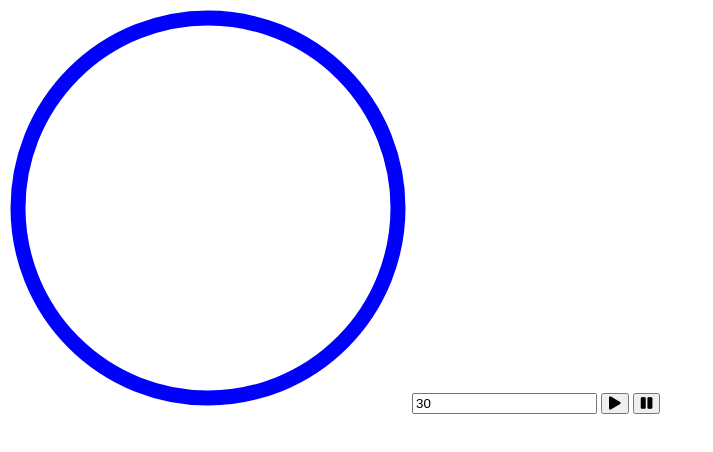
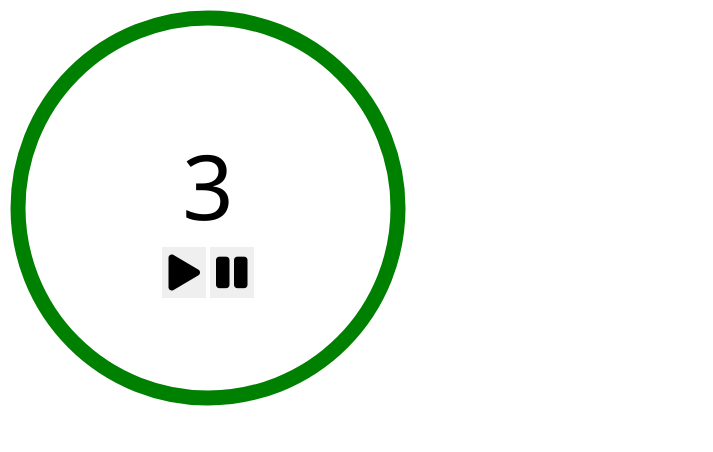
Before and after one commit to stanrocks/JS_bootcamp, a plain HTML site: page timer/index.html in a window 1280 px wide. Shown: the whole page, without its empty margins (0-713 px from the left). Drawn offline with Linux system fonts and the light colour scheme.

Commit message:
timer - add styling

```diff
--- a/timer/index.html
+++ b/timer/index.html
@@ -4,20 +4,26 @@
 <head>
   <meta charset="UTF-8">
   <meta name="viewport" content="width=device-width, initial-scale=1.0">
-  <title>Document</title>
+  <title>Timer</title>
+  <link rel="stylesheet" href="style.css" />
   <link rel="stylesheet" href="https://cdnjs.cloudflare.com/ajax/libs/font-awesome/5.12.0-2/css/all.min.css">
 </head>
 
 <body>
-  <svg height="400" width="400">
-    <circle r="190" cx="200" cy="200" fill="transparent" stroke="blue" stroke-width="15"
-      transform="rotate(-90 200 200)">
-    </circle>
-  </svg>
+  <div class="timer">
+    <div class="controls">
+      <input id="duration" value="3" />
+      <div>
+        <button id="start"><i class="fas fa-play"></i></button>
+        <button id="pause"><i class="fas fa-pause"></i></button>
+      </div>
+    </div>
+    <svg class="dial">
+      <circle fill="transparent" stroke="green" stroke-width="15" r="190" cx="0" cy="200"
+        transform="rotate(-90 100 100)" />
+    </svg>
+  </div>
 
-  <input id="duration" value="30">
-  <button id="start"><i class="fas fa-play"></i></button>
-  <button id="pause"><i class="fas fa-pause"></i></button>
   <script src="timer.js"></script>
   <script src="index.js"></script>
 </body>
--- /dev/null
+++ b/timer/style.css
@@ -0,0 +1,52 @@
+.dial {
+	height: 400px;
+	width: 400px;
+}
+
+.timer {
+	position: relative;
+	display: inline-block;
+}
+
+* {
+	font: inherit;
+}
+
+body {
+	font-family: 'Segoe UI', Roboto, Oxygen, Ubuntu, Cantarell, 'Fira Sans', 'Droid Sans', 'Helvetica Neue', Helvetica,
+		Arial, sans-serif;
+}
+
+.timer input {
+	display: block;
+	border: none;
+	width: 240px;
+	font-size: 90px;
+	text-align: center;
+}
+
+.timer button {
+	border: none;
+	font-size: 36px;
+	cursor: pointer;
+}
+
+.timer button:focus {
+	outline: none;
+}
+
+.timer input:focus {
+	outline: none;
+}
+
+.controls {
+	position: absolute;
+	top: 0;
+	left: 0;
+	right: 0;
+	bottom: 0;
+	display: flex;
+	justify-content: center;
+	align-items: center;
+	flex-direction: column;
+}
```
